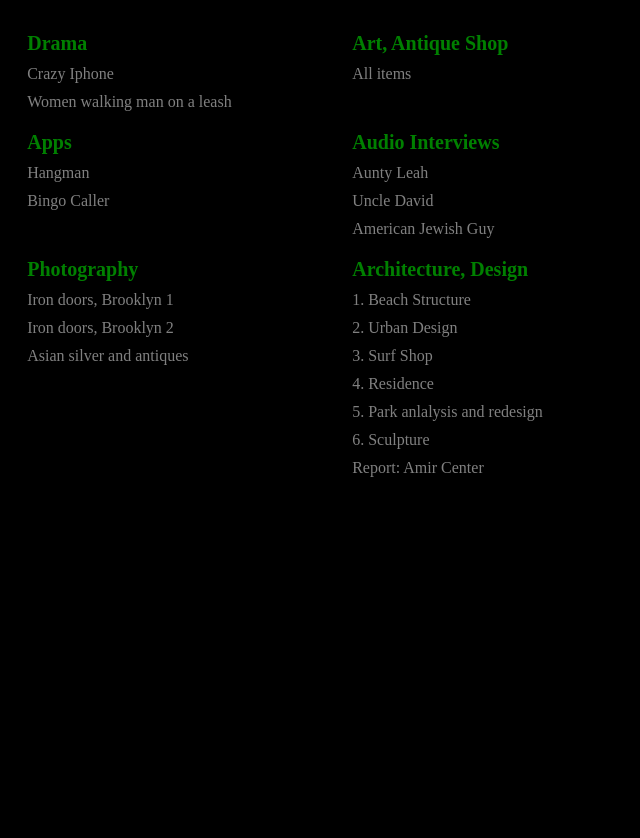
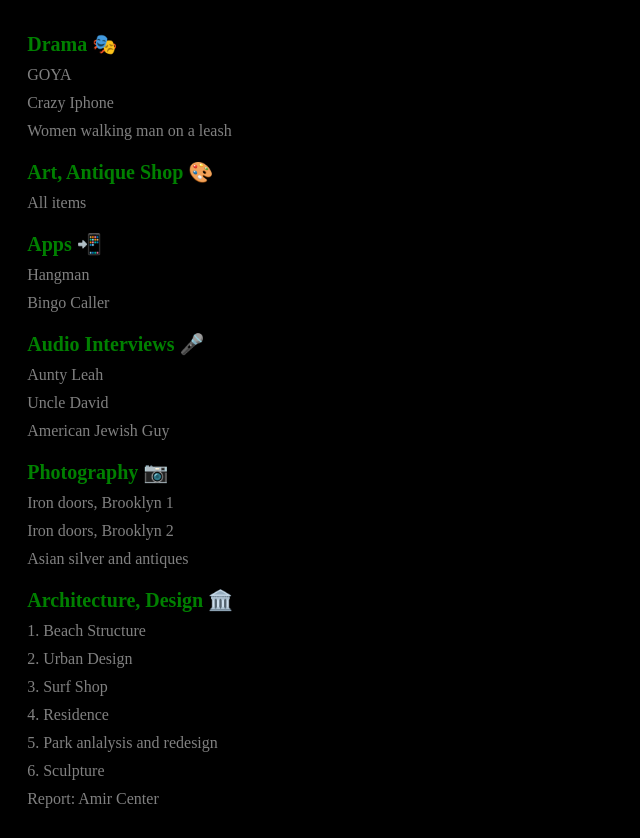
Before and after one commit to dragonflyinmypool/portofilo, a plain HTML site: page index.html in a window 1280 px wide. Shown: the part 106-944 px from the top of the page, without its empty margins (0-640 px from the left). Before the commit the page ends 800 px from the top, so only its background shows below. Drawn offline with Linux system fonts and the light colour scheme.

Commit message:
changed layout

```diff
--- a/index.html
+++ b/index.html
@@ -13,38 +13,39 @@
 <div class="menu">
 
 	<div>
-	<h3>Drama</h3>
+	<h3>Drama 🎭</h3>
+	<a href="https://time.com/59427/woman-walks-man-on-leash-in-worst-best-commute-ever/">GOYA</a>
 	<a href="">Crazy Iphone</a>
 	<a href="https://time.com/59427/woman-walks-man-on-leash-in-worst-best-commute-ever/">Women walking man on a leash</a>
 	</div>
 
 	<div>
-	<h3>Art, Antique Shop</h3>
+	<h3>Art, Antique Shop 🎨</h3>
 	<a href="">All items</a>
 	</div>
 
 	<div>
-	<h3>Apps</h3>
+	<h3>Apps 📲</h3>
 	<a href="https://www.amazon.com/RedHeron-Simple-Hangman/dp/B07T6C8V6C">Hangman</a>
 	<a href="https://www.amazon.com/Simple-Bingo-Caller-group-activities/dp/B07SDPZC8R">Bingo Caller</a>
 	</div>
 
 	<div>
-	<h3>Audio Interviews</h3>
+	<h3>Audio Interviews 🎤</h3>
 	<a href="https://www.amazon.com/RedHeron-Simple-Hangman/dp/B07T6C8V6C">Aunty Leah</a>
 	<a href="https://www.amazon.com/RedHeron-Simple-Hangman/dp/B07T6C8V6C">Uncle David</a>
 	<a href="https://www.amazon.com/RedHeron-Simple-Hangman/dp/B07T6C8V6C">American Jewish Guy</a>
 	</div>
 
 	<div>
-	<h3>Photography</h3>
+	<h3>Photography 📷</h3>
 	<a href="ph1/page.html">Iron doors, Brooklyn 1</a>
 	<a href="ph2/page.html">Iron doors, Brooklyn 2</a>
 	<a href="ph2/page.html">Asian silver and antiques</a>
 	</div>
 
 	<div>
-	<h3>Architecture, Design</h3>
+	<h3>Architecture, Design 🏛️</h3>
 	<a href="p2/page.html">1. Beach Structure</a>
 	<a href="p3/page.html">2. Urban Design</a>
 	<a href="p4/page.html">3. Surf Shop</a>
--- a/styleSheet.css
+++ b/styleSheet.css
@@ -65,7 +65,6 @@ p {
 .menu {
 	margin-bottom: 30px;
 	display: grid;
-	grid-template-columns: 1fr 1fr;
 }
 .menu a {
 	margin-top: 10px;
```
Also changed, not shown: p2/page.html (+1 -1 lines), p3/page.html (+1 -1 lines), p4/page.html (+1 -1 lines), p5/page.html (+1 -1 lines), p6/page.html (+1 -1 lines), p7/page.html (+1 -1 lines), ph1/page.html (+1 -1 lines), ph2/page.html (+1 -1 lines).
